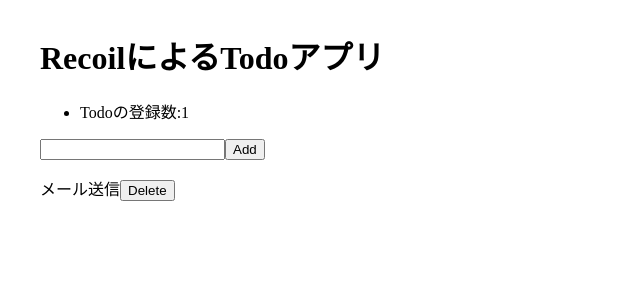
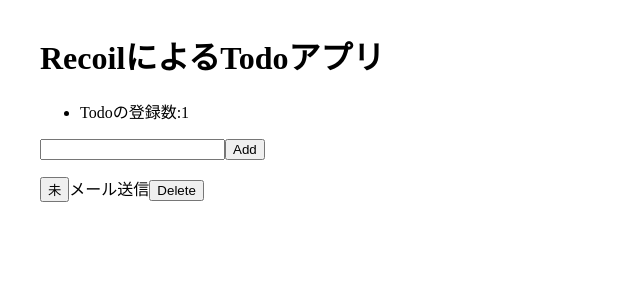
Before and after one commit to nogi369/react-recoil, a React (Create React App) app: page / in a window 1280 px wide. Shown: the top 300 px of the page, without its empty margins (0-640 px from the left). Built offline with nearby package versions, Linux system fonts and the light colour scheme.

Commit message:
add: 完了・未完了の切り替え

```diff
--- a/src/components/TodoItem.js
+++ b/src/components/TodoItem.js
@@ -15,9 +15,21 @@ function TodoItem({ item }) {
     ];
     setTodoList(newTodoList);
   };
+  const toggleItemCompletion = () => {
+    const index = todoList.findIndex((listItem) => listItem.id === item.id);
+    const newTodoList = [
+      ...todoList.slice(0, index),
+      { ...item, isComplete: !item.isComplete }, //isCompleteプロパティの値を反転させる
+      ...todoList.slice(index + 1),
+    ];
+    setTodoList(newTodoList);
+  };
 
   return (
     <div>
+      <button onClick={toggleItemCompletion}>
+        {item.isComplete ? "完" : "未"}
+      </button>
       {item.title}
       <button onClick={deleteItem} style={{ cursor: "pointer" }}>
         Delete
```
